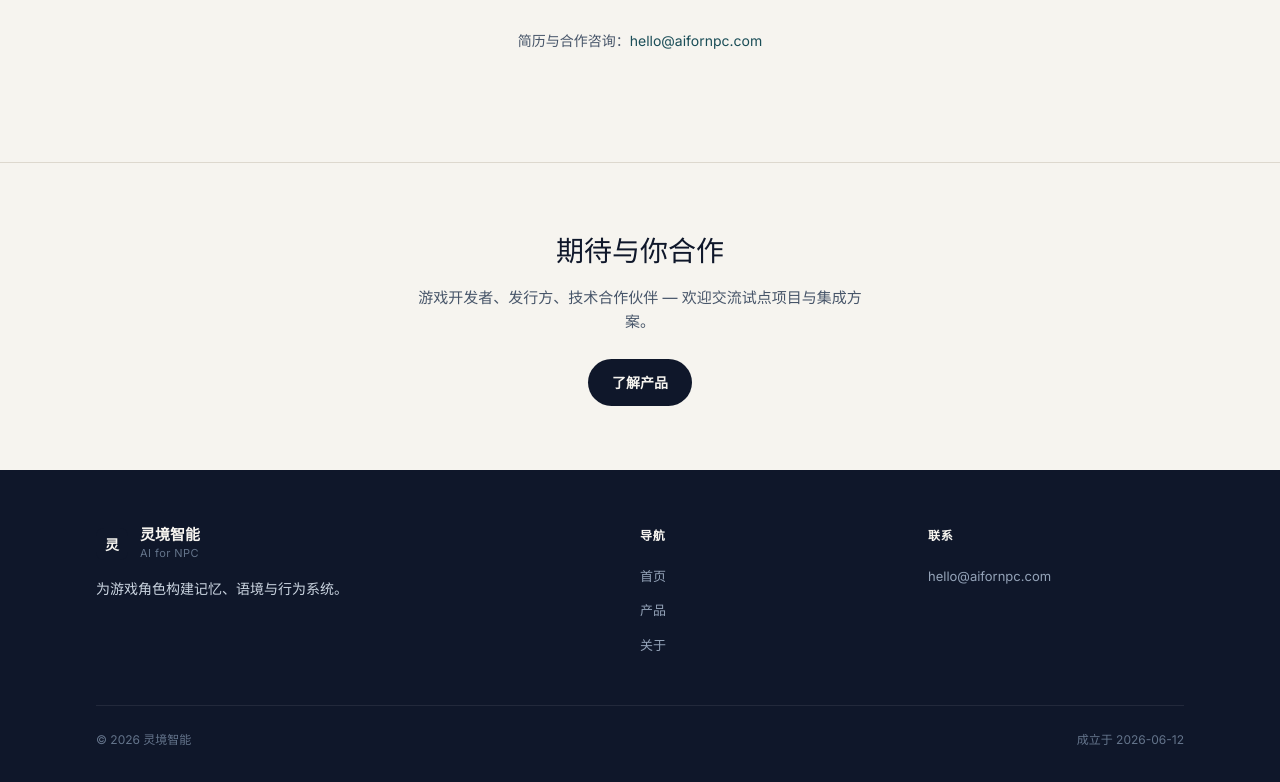
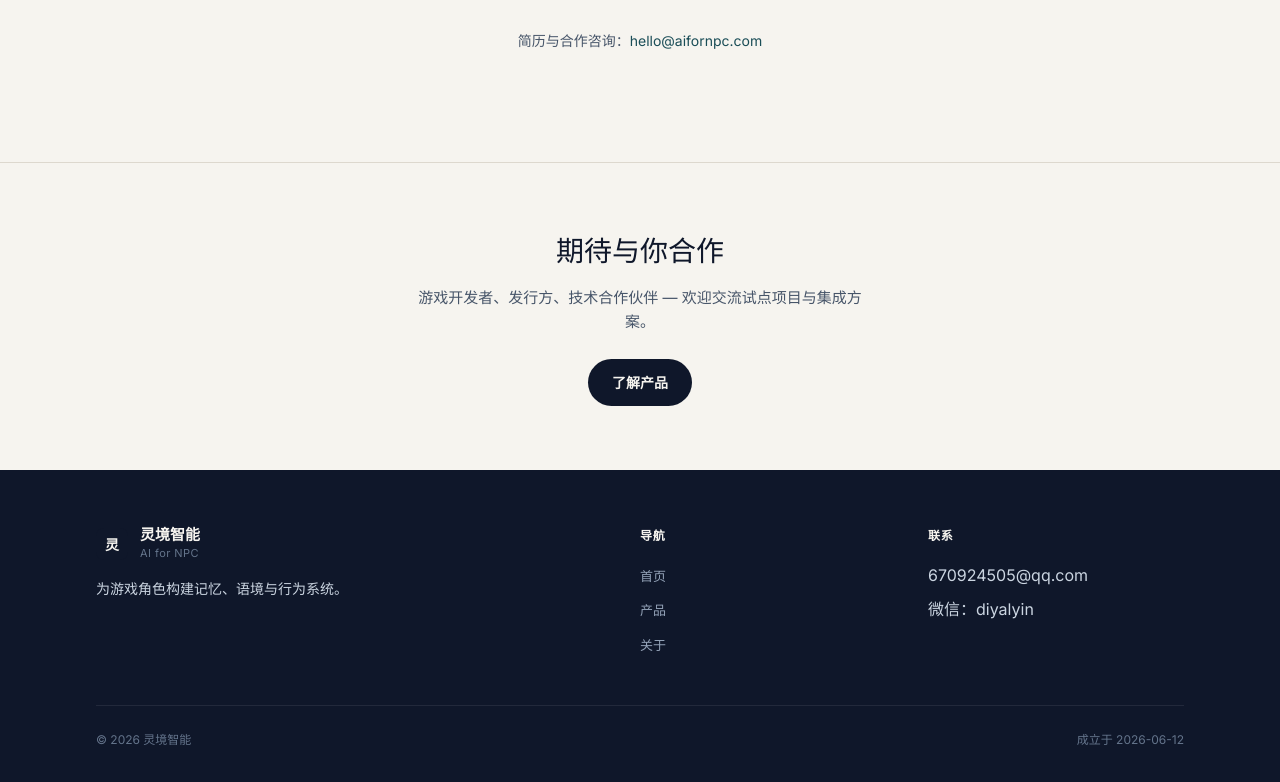
Before and after one commit to diyal9/aifornpc-site, a plain HTML site: page about/index.html in a window 1280 px wide. Shown: the part 3717-4499 px from the top of the page. Drawn offline with Linux system fonts and the light colour scheme.

Commit message:
fix: update contact info and add WeChat

```diff
--- a/about/index.html
+++ b/about/index.html
@@ -175,7 +175,7 @@
           <p class="footer-desc">为游戏角色构建记忆、语境与行为系统。</p>
         </div>
         <div class="footer-col"><h4>导航</h4><ul><li><a href="../">首页</a></li><li><a href="../product/">产品</a></li><li><a href="./">关于</a></li></ul></div>
-        <div class="footer-col"><h4>联系</h4><ul><li><a href="mailto:hello@aifornpc.com">hello@aifornpc.com</a></li></ul></div>
+        <div class="footer-col"><h4>联系</h4><ul><li>670924505@qq.com</li><li>微信：diyalyin</li></ul></div>
       </div>
       <div class="footer-bottom"><span>© 2026 灵境智能</span><span>成立于 2026-06-12</span></div>
     </div>
```
